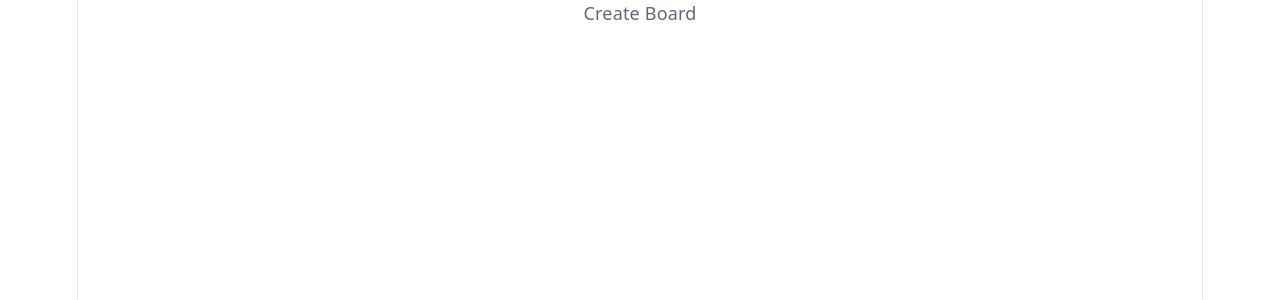
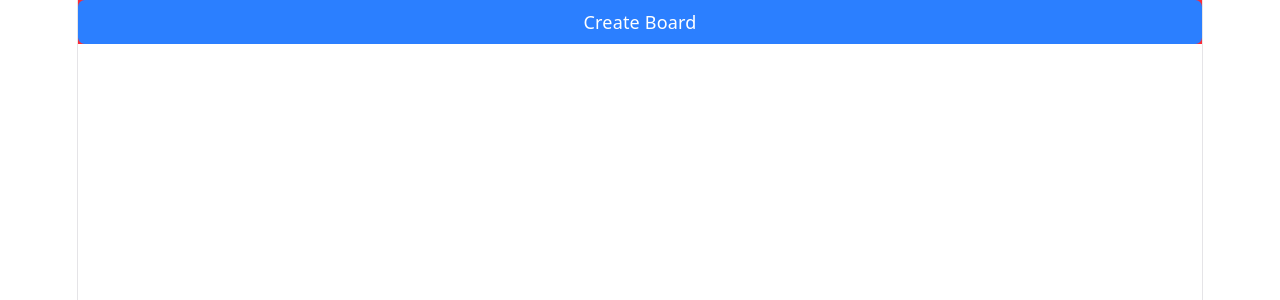
Before and after one commit to zhangyuehan321/kanban, a React (Vite) app: page /board in a window 1280 px wide. Shown: the top 300 px of the page. Built offline with nearby package versions, Linux system fonts and the light colour scheme.

Commit message:
tailwindcss使用

```diff
--- a/src/pages/Borad/index.tsx
+++ b/src/pages/Borad/index.tsx
@@ -2,10 +2,10 @@ import { useKanBan } from "@/stores/useKanBan";
 
 export const Board = () => {
     const { borads, createBoard } = useKanBan();
-  return <div>{
+  return <div className="flex flex-col gap-4 bg-red-500">{
     borads.map((board) => (
         <div key={board.id}>{board.name}</div>
     ))}
-    <button onClick={() => createBoard({ id: `{Board.length + 1}`, name: 'Board 1' })}>Create Board</button>
+    <button className="bg-blue-500 text-white p-2 rounded-md" onClick={() => createBoard({ id: `{Board.length + 1}`, name: 'Board 1' })}>Create Board</button>
     </div>
 }
```
